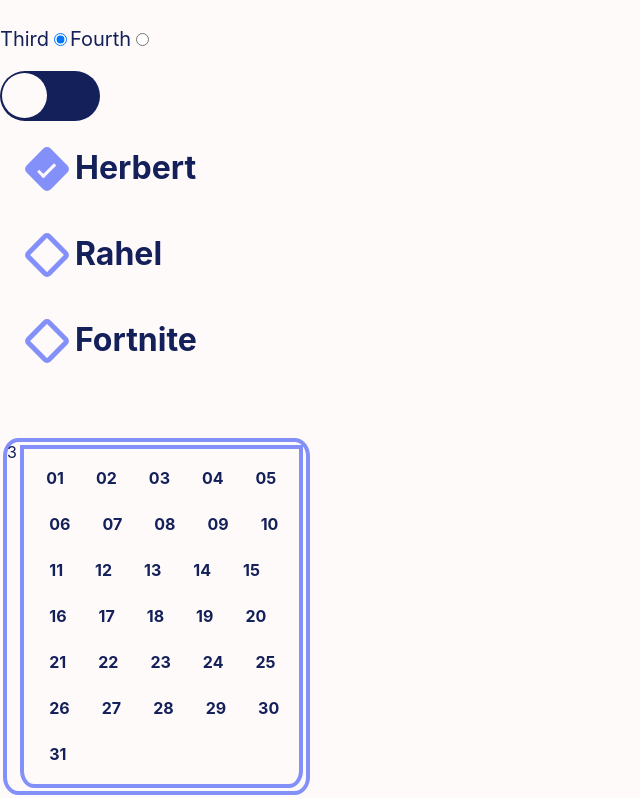
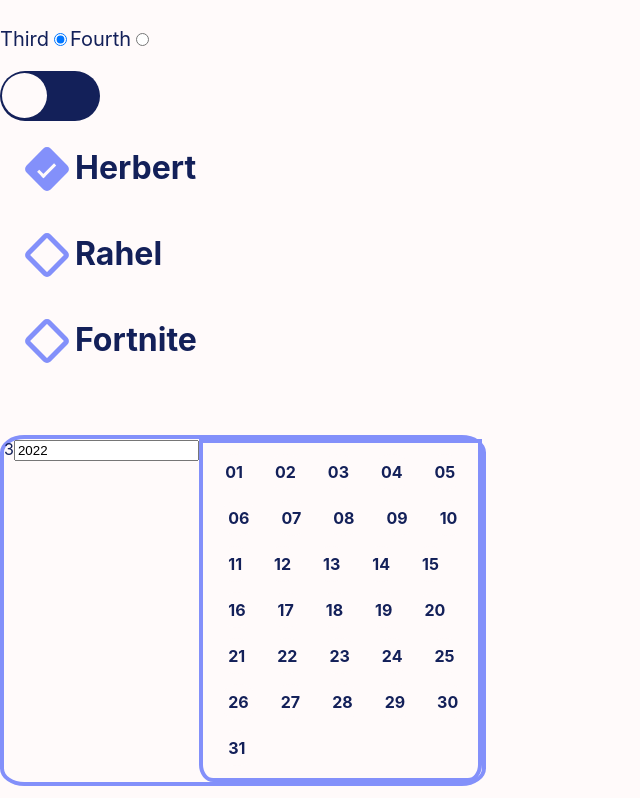
Before and after one commit to lucaskronlachner/installations-tool-infoniqa, a React (Create React App) app in the folder infoniqa-installation-tool/: page / in a window 1280 px wide. Shown: the part 390-1188 px from the top of the page, without its empty margins (0-640 px from the left). Built offline with nearby package versions, Linux system fonts and the light colour scheme.

Commit message:
Little Changes

```diff
--- a/infoniqa-installation-tool/src/components/DatePicker/DatePickerComp.js
+++ b/infoniqa-installation-tool/src/components/DatePicker/DatePickerComp.js
@@ -10,9 +10,9 @@
 
     return(
     <div>
-       <div className='container yearNMonth_Container'>
+       <div className='DatePicker_container yearNMonth_Container'>
                 <YearNMonthCarusel curYear={_currentYear} setCurYear={setcurrentYear} curMonth={_currentMonth} setCurMonth={setcurrentMonth}/>
-            <div className='container month_Container'>
+            <div className='DatePicker_container month_Container'>
                 <MonthComponent ident={_ident} DayList={getDaysArray(_currentYear, _currentMonth)}/>
             </div>
         </div>
```
